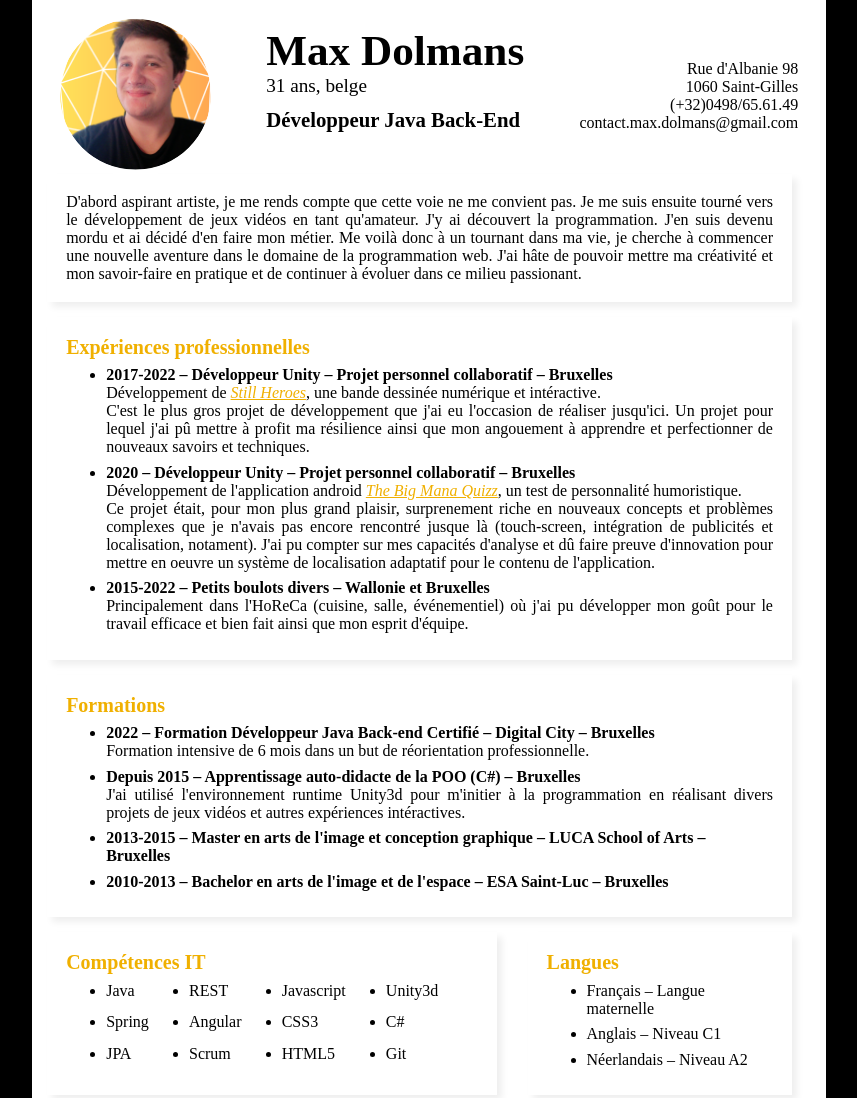
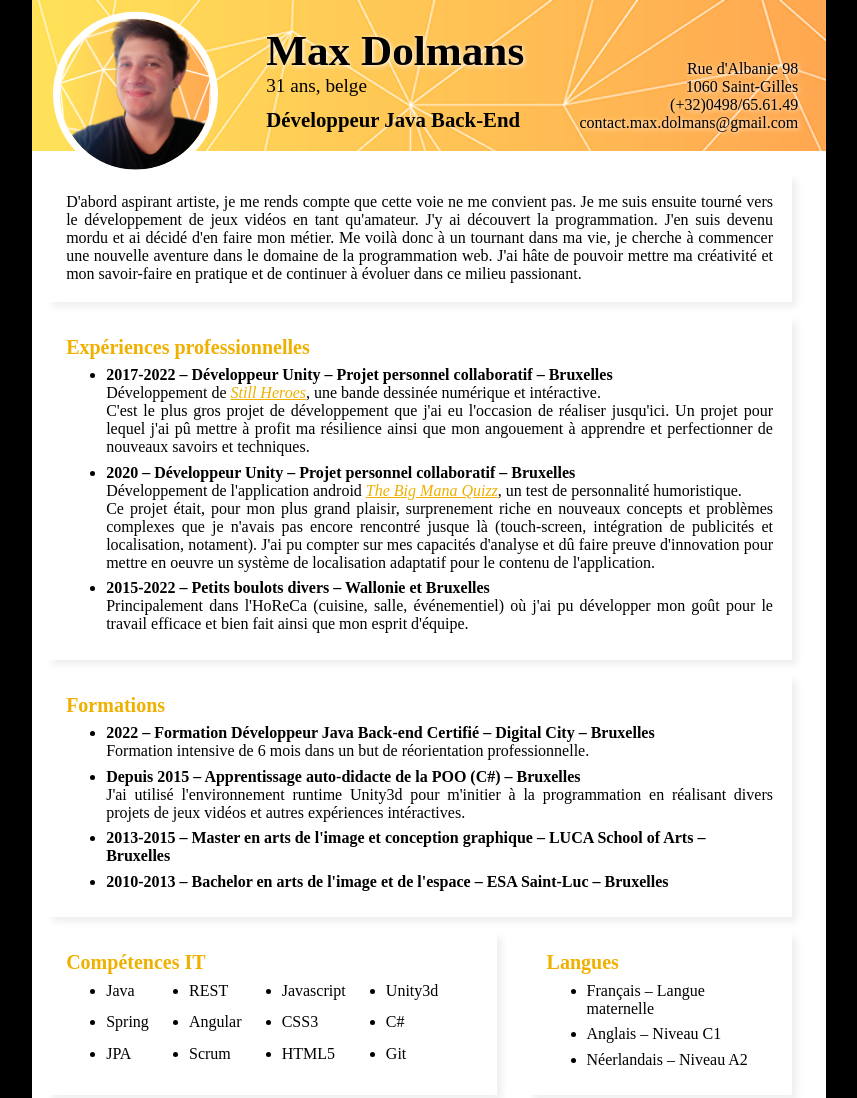
Before and after one commit to SuperSamedi/WebCV, a plain HTML site: page index.html in a window 1280 px wide. Shown: the top 1098 px of the page, without its empty margins (211-1068 px from the left). Drawn offline with Linux system fonts and the light colour scheme; the site is published under a folder, as on GitHub Pages, so addresses that start at the root find nothing.

Commit message:
fixed image

```diff
--- a/css/styles.css
+++ b/css/styles.css
@@ -27,7 +27,7 @@ header {
     display: flex;
     align-items: flex-end;
     justify-content: space-around;
-    background-image: url("/img/cover-image-adjusted.png");
+    background-image: url("../img/cover-image-adjusted.png");
     background-size: cover;
     background-repeat: no-repeat;
     /* background-attachment: fixed; */
```
Also changed, not shown: index.html (+2 -0 lines), 1 other file.
